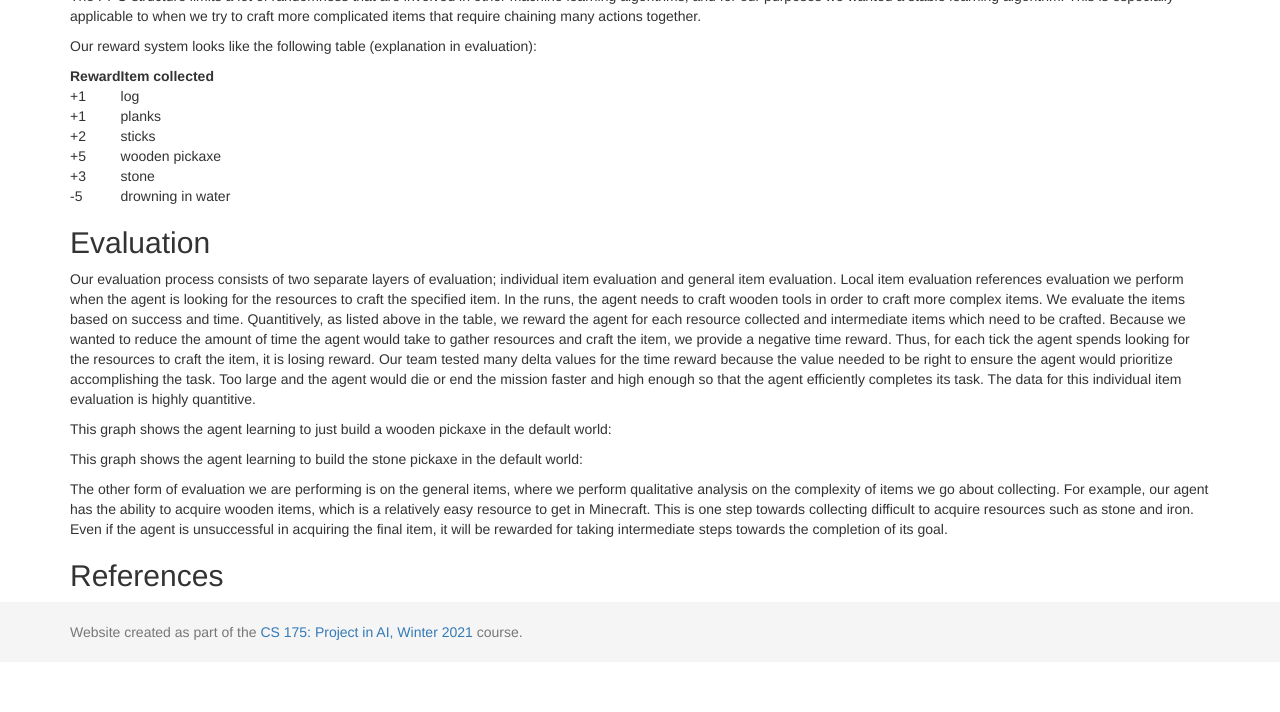
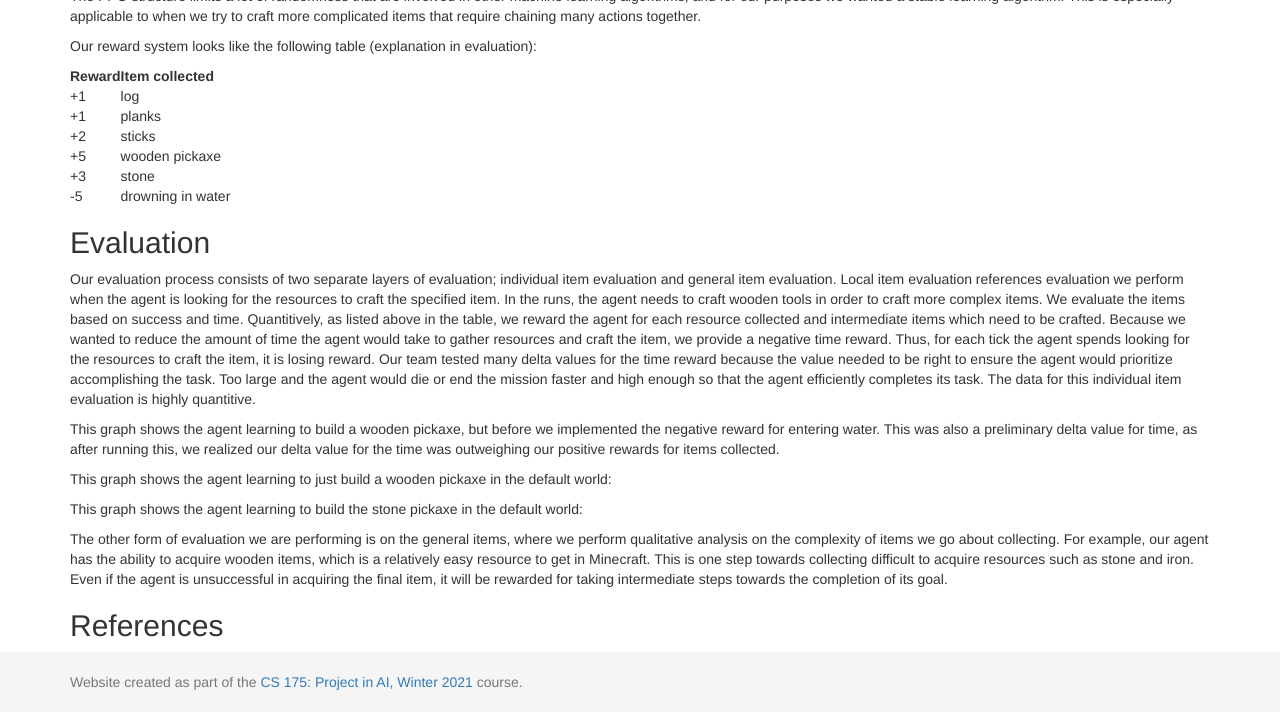
Before and after one commit to parth-parekh/CS175, a Jekyll site: the page built from docs/final.md, in a window 1280 px wide and 900 px high, scrolled down 1254 px, cut to the strip 188-900 px from the top of the window. Built offline with Jekyll 4.4.1, drawn with Linux system fonts in a browser that asks for light colours; before the commit the page ends 2104 px from its top, so only the background shows below that.

Commit message:
Update final.md

```diff
--- a/docs/final.md
+++ b/docs/final.md
@@ -36,6 +36,10 @@ Our reward system looks like the following table (explanation in evaluation):
 ## Evaluation
 Our evaluation process consists of two separate layers of evaluation; individual item evaluation and general item evaluation. Local item evaluation references evaluation we perform when the agent is looking for the resources to craft the specified item. In the runs, the agent needs to craft wooden tools in order to craft more complex items. We evaluate the items based on success and time. Quantitively, as listed above in the table, we reward the agent for each resource collected and intermediate items which need to be crafted. Because we wanted to reduce the amount of time the agent would take to gather resources and craft the item, we provide a negative time reward. Thus, for each tick the agent spends looking for the resources to craft the item, it is losing reward. Our team tested many delta values for the time reward because the value needed to be right to ensure the agent would prioritize accomplishing the task. Too large and the agent would die or end the mission faster and high enough so that the agent efficiently completes its task. The data for this individual item evaluation is highly quantitive.
 
+
+This graph shows the agent learning to build a wooden pickaxe, but before we implemented the negative reward for entering water. This was also a preliminary delta value for time, as after running this, we realized our delta value for the time was outweighing our positive rewards for items collected.
+
+
 This graph shows the agent learning to just build a wooden pickaxe in the default world:
 
 
```
